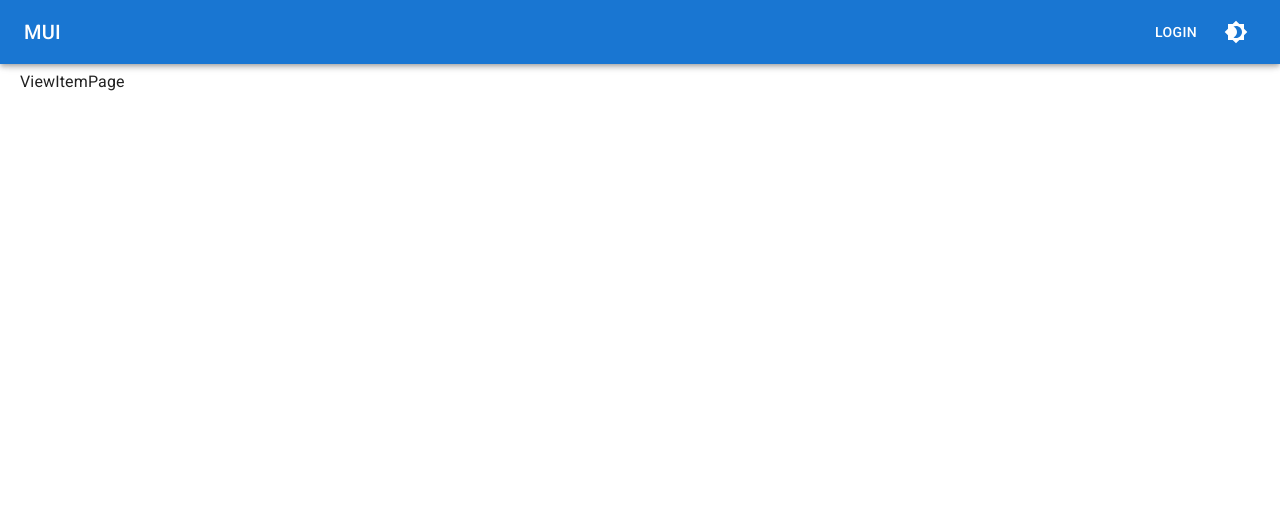
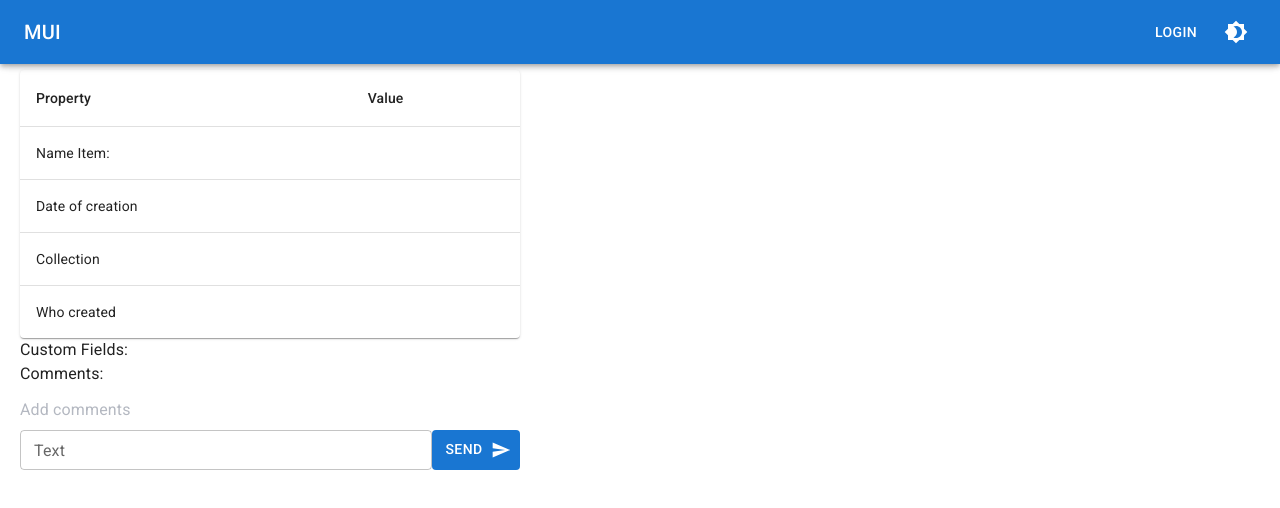
Before and after one commit to iaveryanova/collectionApp, a React (Create React App) app: page /viewitem in a window 1280 px wide. Shown: the top 508 px of the page. Built offline with nearby package versions, Linux system fonts and the light colour scheme.

Commit message:
implemented getting item data

```diff
--- a/src/components/AppRoutes.tsx
+++ b/src/components/AppRoutes.tsx
@@ -22,13 +22,13 @@ const AppRoutes: React.FC = () => {
         <Route path="/collection/:id" element={<CollectionPage />} />
         <Route path="/createcollection" element={<CreateCollectionPage />} />
         <Route path="/collection/:id/edit" element={<CreateCollectionPage />} />
-        <Route path="/createitem" element={<CreateItemPage />} />
+        <Route path="/collection/:id/createitem" element={<CreateItemPage />} />
         <Route path="/manageuser" element={<ManageUserPage />} />
         <Route path="/personal" element={<PersonalPage />} />
         <Route path="/viewcollection" element={<ViewCollectionPage />} />
         <Route path="/viewitem" element={<ViewItemPage />} />
-        <Route path="/viewitem/:id" element={<ViewItemPage />} />
-
+        <Route path="/item/:id" element={<ViewItemPage />} />
+        <Route path="/item:id/edit" element={<CreateItemPage />} />
 
         <Route path="*" element={<Navigate to="/" replace/>} />
     </Routes>
--- a/src/pages/collection-page/CollectionPage.tsx
+++ b/src/pages/collection-page/CollectionPage.tsx
@@ -1,15 +1,28 @@
-import React from 'react'
+import React, { useState } from 'react'
 import { DataGrid, GridColDef, GridSelectionModel, GridValueGetterParams } from '@mui/x-data-grid';
 import { Button, Stack, Typography } from '@mui/material';
-import { useNavigate, useParams } from 'react-router-dom';
+import { NavLink, useNavigate, useParams } from 'react-router-dom';
 import DeleteIcon from "@mui/icons-material/Delete";
 import AddIcon from "@mui/icons-material/Add";
 import ArrowBackIcon from "@mui/icons-material/ArrowBack";
 import { useEffect } from 'react';
+import http from '../../http';
 
 const columns: GridColDef[] = [
   { field: 'id', headerName: 'ID', width: 70 },
-  { field: 'name', headerName: 'Item name', width: 300 },
+  { field: 'name', headerName: 'Item name', width: 300, renderCell: (params) => {
+    return (
+      <div>
+        <NavLink
+          to={"/item/" + params.row.id}
+          style={{ textDecoration: "none" }}
+        >
+          {params.value}
+        </NavLink>
+      </div>
+    );
+  },
+},
   { field: 'createdAt', headerName: 'Date of creation', width: 150 },
   {
     field: "actions",
@@ -17,15 +30,17 @@ const columns: GridColDef[] = [
     width: 100,
     sortable: false,
     renderCell: (params) => {
-      const onClick = (_event: any) => {
-        const currentRow = params.row;
-        return alert(JSON.stringify(currentRow));
-
-      };
-
       return (
         <div>
-          <Button variant="outlined" onClick={onClick}>Edit</Button>
+          <NavLink
+            to={"/item/" + params.row.id + "/edit"}
+            style={{ textDecoration: "none" }}
+          >
+            <Button variant="outlined">
+              Edit
+            </Button>
+          </NavLink>
+
         </div>
       );
     },
@@ -33,20 +48,11 @@ const columns: GridColDef[] = [
 ];
 
 
-const rows = [
-  { id: 1, name: 'Snow', createdAt: '11.11.1111'},
-  { id: 2, name: 'Snow', createdAt: '11.11.1111'},
-  { id: 3, name: 'Snow', createdAt: '11.11.1111'},
-  { id: 4, name: 'Snow', createdAt: '11.11.1111'},
-  { id: 5, name: 'Snow', createdAt: '11.11.1111'},
+const CollectionPage:React.FC = () => {
 
-];
-
-
-const CollectionPage:React.FC = () => {
   let navigate = useNavigate();
-  const createCollection = () => {
-    navigate("/createitem");
+  const createItem = () => {
+    navigate("/collection/:id/createitem");
   };
 
   const onCollectionList = () => {
@@ -59,13 +65,35 @@ const CollectionPage:React.FC = () => {
   const {id} = useParams();
 
   useEffect(() => {
-    console.log(id);
+    if (id) {
+      getItemsByCollectionID(id);
+    }
   },[])
+
+
+  const [items, setItems] = useState<any>([]);
+  const [name, setName] = useState<any>([]);
+
+  const rows = items;
+
+  const getItemsByCollectionID = async (id:string) => {
+    try {
+      let collection = await http.get("/collection/" + id );
+      if(collection.data.collection){
+        const obj_collection = collection.data.collection;
+
+        setItems(obj_collection.ItemCollections)
+        setName(obj_collection.name)
+      }
+    } catch (err: any) {
+      console.log(err);
+    }
+  };
 
   return (
 <>
-<Typography variant="h4" gutterBottom>
-        Collection Name
+    <Typography variant="h4" gutterBottom>
+        Collection name: {name}
       </Typography>
 
     <div style={{ height: 400, width: '100%' }}>
@@ -94,7 +122,7 @@ const CollectionPage:React.FC = () => {
         <Button
           variant="outlined"
           startIcon={<AddIcon />}
-          onClick={createCollection}
+          onClick={createItem}
         >
           Add Item
         </Button>
--- a/src/pages/personal-page/PersonalPage.tsx
+++ b/src/pages/personal-page/PersonalPage.tsx
@@ -103,12 +103,13 @@ const PersonalPage: React.FC = () => {
   const getCollections = async () => {
     try {
       const collections = await http.get("/collections");
-      // console.log(collections);
+      console.log(collections);
       setCollections(collections.data.collections);
     } catch (e) {
       console.log(e);
     }
   };
+
   const deleteAction = async () => {
     try {
       const result = await http.post("/collections/delete", {id: selectedRows});
@@ -128,7 +129,7 @@ const PersonalPage: React.FC = () => {
       </Typography>
 
       <div
-        style={{ height: "100vh", width: "100%", marginTop: 10, marginBottom: 10 }}
+        style={{ height: 400, width: "100%", marginTop: 10, marginBottom: 10 }}
       >
         <DataGrid
           rows={rows}
--- a/src/pages/view-item-page/ViewItemPage.tsx
+++ b/src/pages/view-item-page/ViewItemPage.tsx
@@ -1,9 +1,188 @@
-import React from 'react'
+import React, { useEffect, useState } from "react";
+import { useParams } from "react-router-dom";
+import http from "../../http";
+import Table from "@mui/material/Table";
+import TableBody from "@mui/material/TableBody";
+import TableCell from "@mui/material/TableCell";
+import TableContainer from "@mui/material/TableContainer";
+import TableHead from "@mui/material/TableHead";
+import TableRow from "@mui/material/TableRow";
+import Paper from "@mui/material/Paper";
+import {
+  Controller,
+  SubmitHandler,
+  useForm,
+  useFormState,
+} from "react-hook-form";
+import { Button, TextField, Typography } from "@mui/material";
+import SendIcon from "@mui/icons-material/Send";
 
-const ViewItemPage:React.FC = () => {
+const ViewItemPage: React.FC = () => {
+  const createData = (property: string, value: string) => {
+    return { property, value };
+  };
+
+  const [name, setName] = useState<any>([]);
+  const [date, setDate] = useState<any>([]);
+  const [collection, setCollection] = useState<any>([]);
+  const [user, setUser] = useState<any>([]);
+  const [customFields, setCustomFields] = useState<any>([]);
+  const [comments, setComments] = useState<any>([]);
+
+  const rows = [
+    createData("Name Item:", name),
+    createData("Date of creation", date),
+    createData("Collection", collection),
+    createData("Who created", user),
+  ];
+
+  const { id } = useParams();
+
+  useEffect(() => {
+    if (id) {
+      getDataByItemID(id);
+    }
+  }, []);
+
+  const getDataByItemID = async (id: string) => {
+    try {
+      let item = await http.get("/item/" + id);
+      if (item.data) {
+        console.log(item.data.item);
+        const obj_item = item.data.item;
+
+        setName(obj_item.name);
+        setDate(obj_item.createdAt);
+        setCollection(obj_item.Collection.name);
+        setUser(obj_item.Collection.User.firstName);
+        setCustomFields(obj_item.Collection.CustomFieldsCollections);
+        setComments(obj_item.Comments);
+      }
+    } catch (err: any) {
+      console.log(err);
+    }
+  };
+
+  interface ISendCommentForm {
+    comment: string;
+    id: string
+  }
+
+  const { handleSubmit, control } = useForm<ISendCommentForm>({
+    mode: "onChange",
+  });
+  const { errors, isValid } = useFormState({
+    control,
+  });
+
+  const onFormSubmit: SubmitHandler<ISendCommentForm> = async (data) => {
+    try {
+      console.log(data)
+      // let comment = await http.post('comment', data);
+      // navigate("/personal");
+    } catch (err: any) {
+      if (err.response.status == 404) {
+        alert("Ошибка");
+      }
+    }
+  };
+
   return (
-    <div>ViewItemPage</div>
-  )
-}
+    <div>
+      <TableContainer component={Paper} sx={{ width: 500 }}>
+        <Table sx={{ width: 500 }} aria-label="simple table">
+          <TableHead>
+            <TableRow>
+              <TableCell>Property</TableCell>
+              <TableCell align="left">Value</TableCell>
+            </TableRow>
+          </TableHead>
+          <TableBody>
+            {rows.map((row) => (
+              <TableRow
+                key={row.property}
+                sx={{ "&:last-child td, &:last-child th": { border: 0 } }}
+              >
+                <TableCell component="th" scope="row">
+                  {row.property}
+                </TableCell>
+                <TableCell align="left">{row.value}</TableCell>
+              </TableRow>
+            ))}
+          </TableBody>
+        </Table>
+      </TableContainer>
 
-export default ViewItemPage
+      <div>
+        Custom Fields:
+        {customFields.map((option: any) => (
+          <div key={option.id}>{option.name}</div>
+        ))}
+      </div>
+
+      <div>
+        Comments:
+        {comments.map((option: any) => (
+          <div key={option.id}>{option.text}</div>
+        ))}
+      </div>
+
+      <Typography
+        variant="subtitle1"
+        component="div"
+        gutterBottom={true}
+        style={{ color: "rgb(180, 184, 193)", marginTop: "10px" }}
+      >
+        Add comments
+      </Typography>
+
+      <form
+        style={{ maxWidth: "500px", display: "flex" }}
+        onSubmit={handleSubmit(onFormSubmit)}
+      >
+        <Controller
+          control={control}
+          name="comment"
+          // rules={loginValidation}
+          render={({ field }) => (
+            <TextField
+              label="Text"
+              size="small"
+              fullWidth={true}
+              onChange={(e) => field.onChange(e)}
+              value={field.value || ""}
+            />
+          )}
+        />
+
+<Controller
+          control={control}
+          name="id"
+          render={({ field }) => (
+            <input
+              hidden
+              readOnly
+              value= {id}
+            />
+          )}
+        />
+
+        <Button
+          endIcon={<SendIcon />}
+          type="submit"
+          variant="contained"
+          fullWidth={true}
+          disableElevation={true}
+          disabled={!isValid}
+          sx={{
+            width: 100,
+          }}
+        >
+          Send
+        </Button>
+      </form>
+    </div>
+  );
+};
+
+export default ViewItemPage;
```
Also changed, not shown: api/app.js (+42 -15 lines), api/models/CustomFieldsCollection.js (+4 -5 lines), api/models/ItemCollections.js (+40 -3 lines).
